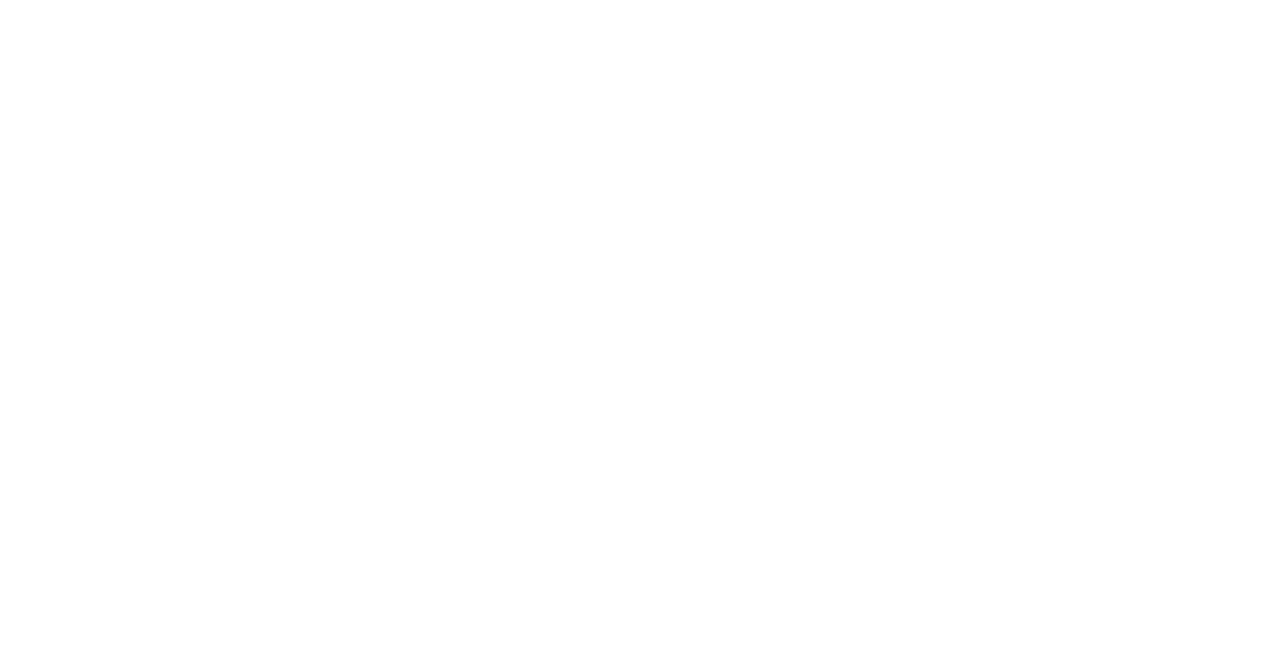
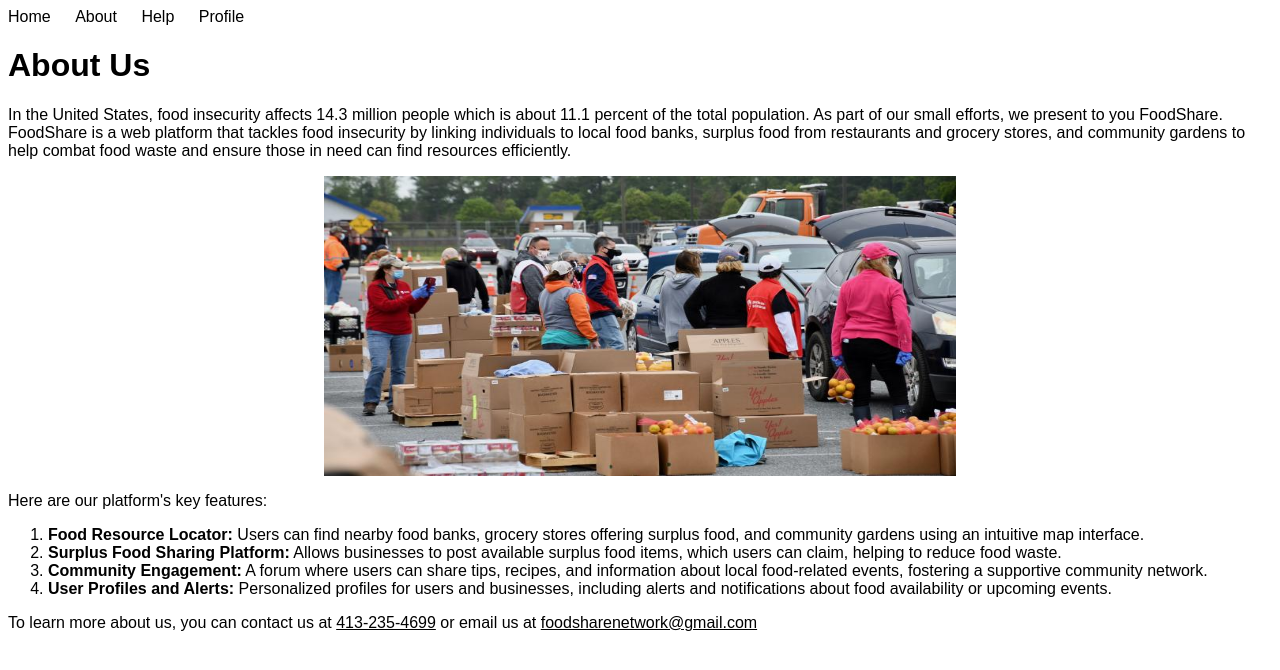
Before and after one commit to amohindru/326_proj, a website: page src/client/about.html in a window 1280 px wide. Drawn offline with Linux system fonts and the light colour scheme.

Commit message:
about done with minor change to css

```diff
--- a/src/client/about.html
+++ b/src/client/about.html
@@ -0,0 +1,44 @@
+<!DOCTYPE html>
+<html lang="en">
+<head>
+<meta charset="UTF-8">
+<meta name="viewport" content="width=device-width, initial-scale=1.0">
+<title>About Us</title>
+<link rel="stylesheet" href="styles.css">
+</head>
+
+<body>
+
+    <!-- Navigation Bar -->
+    <nav>
+      <ul>
+        <li><a href="index.html">Home</a></li>
+        <li><a href="about.html">About</a></li>
+        <li><a href="help.html">Help</a></li>
+        <li><a href="profile.html">Profile</a></li>
+      </ul>
+    </nav>
+
+
+    <!-- Heading -->
+    <h1>About Us</h1>
+
+    <!-- About us info -->
+    <p>
+        In the United States, food insecurity affects 14.3 million people which is about 11.1 percent of the total population. As part of our small efforts, we present to you FoodShare. FoodShare is a web platform that tackles food insecurity by linking individuals to local food banks, surplus food from restaurants and grocery stores, and community gardens to help combat food waste and ensure those in need can find resources efficiently.
+    </p>
+
+    <!-- Image with caption -->
+    <img src="/about_us.jpg" alt="Our fabulous volunteers" width="500" height="300" class="center">
+
+    <p> Here are our platform's key features:</p>
+    <ol>
+        <li><b>Food Resource Locator:</b> Users can find nearby food banks, grocery stores offering surplus food, and community gardens using an intuitive map interface.</li>
+        <li><b>Surplus Food Sharing Platform:</b> Allows businesses to post available surplus food items, which users can claim, helping to reduce food waste.</li>
+        <li><b>Community Engagement:</b> A forum where users can share tips, recipes, and information about local food-related events, fostering a supportive community network.</li>
+        <li><b>User Profiles and Alerts:</b> Personalized profiles for users and businesses, including alerts and notifications about food availability or upcoming events.</li>
+    </ol>
+
+    <!-- To learn more -->
+    <p>To learn more about us, you can contact us at <u>413-235-4699</u> or email us at <u>foodsharenetwork@gmail.com</u></p>
+</body>
--- a/src/client/styles.css
+++ b/src/client/styles.css
@@ -29,3 +29,10 @@ body {
   button:hover {
     background-color: darkred;
   }
+
+  .center {
+    display: block;
+    margin-left: auto;
+    margin-right: auto;
+    width: 50%;
+  }
```
Also changed, not shown: src/client/index.html (+4 -1 lines), about_us.jpg (added).
